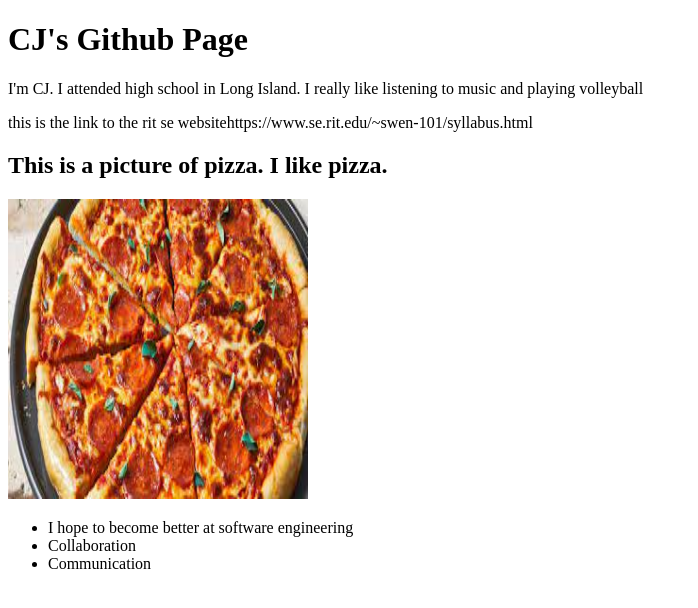
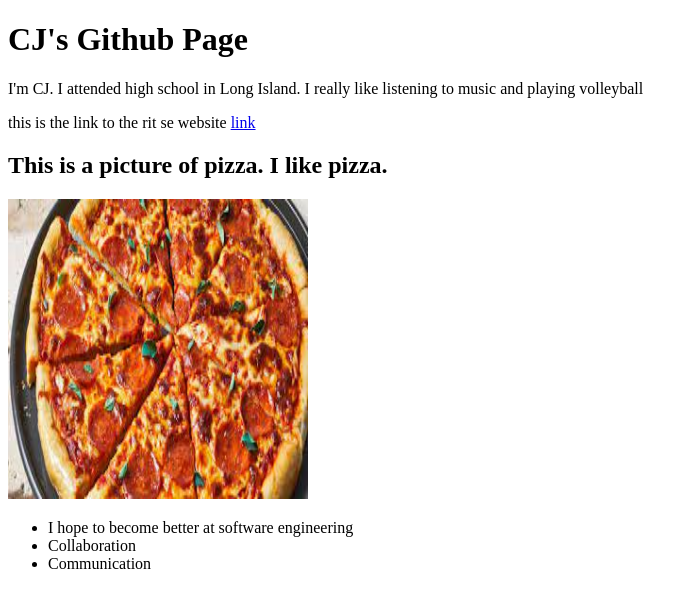
Before and after one commit to CJAgwai/CJAgwai.github.io, a plain HTML site: page html file.html in a window 1280 px wide. Shown: the whole page, without its empty margins (0-698 px from the left). Drawn offline with Linux system fonts and the light colour scheme.

Commit message:
update html file

```diff
--- a/html file.html
+++ b/html file.html
@@ -3,7 +3,7 @@
         <body>
             <h1>CJ's Github Page</h1>
             <p>I'm CJ. I attended high school in Long Island. I really like listening to music and playing volleyball</p>
-            <p>this is the link to the rit se website<a>https://www.se.rit.edu/~swen-101/syllabus.html</a></p>
+            <p>this is the link to the rit se website <a href ="https://www.se.rit.edu/~swen-101/syllabus.html">link</a></p>
 
             <h2>This is a picture of pizza. I like pizza.</h2>
             <img src="download (1).jpg" width ="300" height="300">
```
